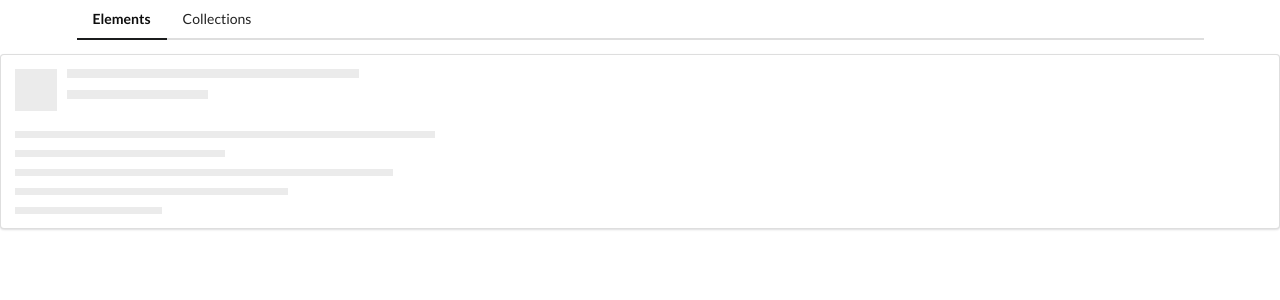
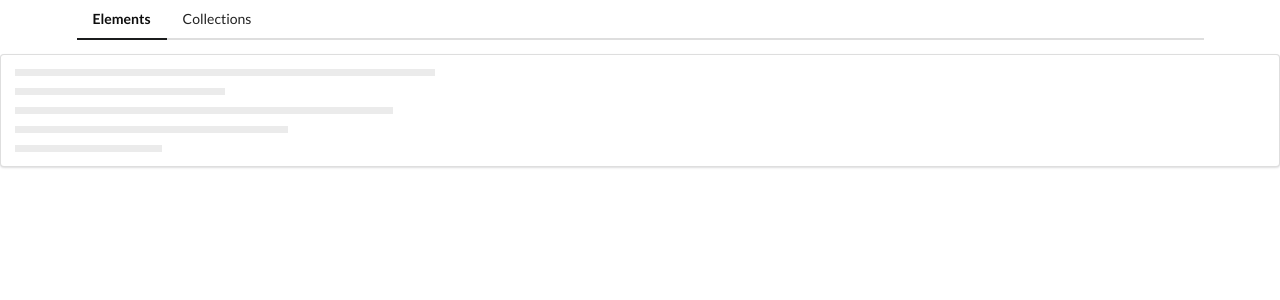
Before and after one commit to pyavchik/a-components, an Angular app: page /elements in a window 1280 px wide. Shown: the top 300 px of the page. Built offline with nearby package versions, Linux system fonts and the light colour scheme.

Commit message:
customized placehoder component

```diff
--- a/src/app/elements/elements-home/elements-home.component.html
+++ b/src/app/elements/elements-home/elements-home.component.html
@@ -1 +1 @@
-<app-placeholder></app-placeholder>
+<app-placeholder [header]="false"></app-placeholder>
--- a/src/app/elements/placeholder/placeholder.component.html
+++ b/src/app/elements/placeholder/placeholder.component.html
@@ -1,5 +1,5 @@
 <div class="ui placeholder">
-  <div class="image header">
+  <div *ngIf="header" class="image header">
     <div class="line"></div>
     <div class="line"></div>
   </div>
--- a/src/app/elements/placeholder/placeholder.component.ts
+++ b/src/app/elements/placeholder/placeholder.component.ts
@@ -1,4 +1,4 @@
-import { Component, OnInit } from '@angular/core';
+import {Component, Input, OnInit} from '@angular/core';
 
 @Component({
   selector: 'app-placeholder',
@@ -6,7 +6,8 @@ import { Component, OnInit } from '@angular/core';
   styleUrls: ['./placeholder.component.css']
 })
 export class PlaceholderComponent implements OnInit {
-
+  @Input() header = true;
+  @Input() lines = 3;
   constructor() { }
 
   ngOnInit() {
```
